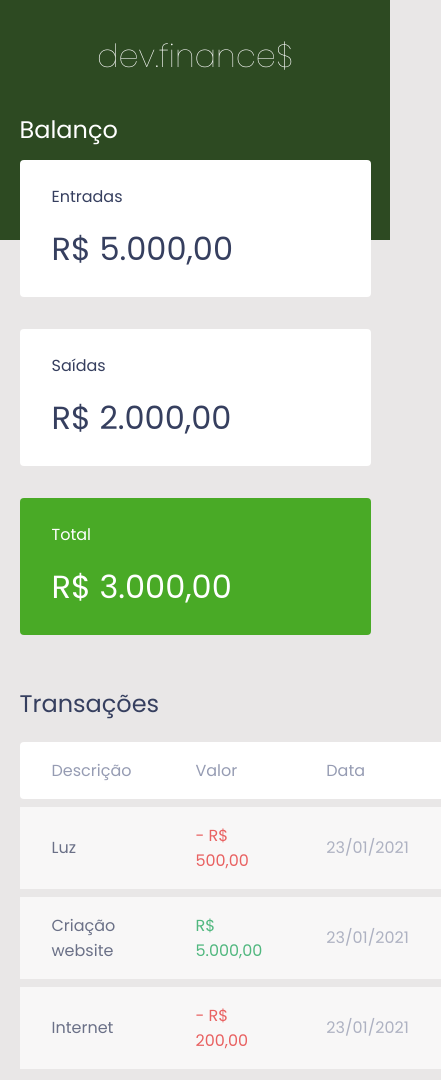
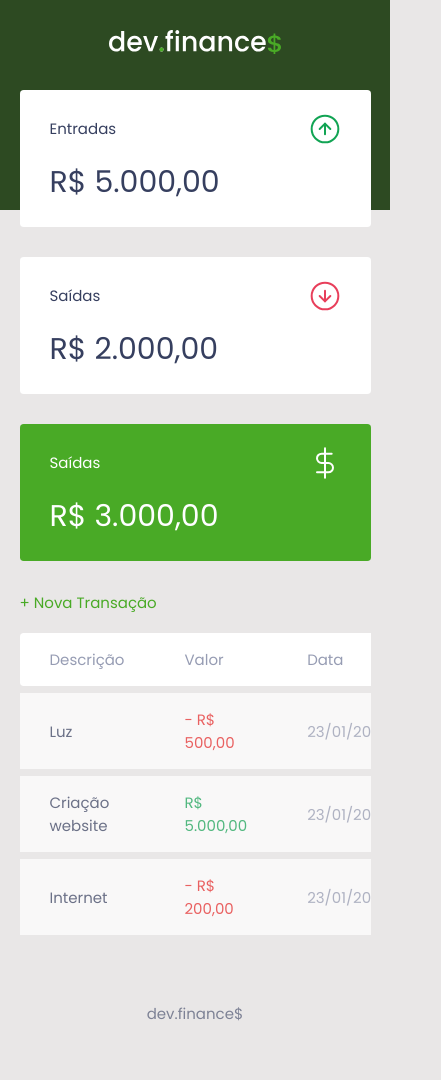
Before and after one commit to JNR23/devfinance-maratona-rockectseat, a plain HTML site: page index.html in a window 390 px wide. Shown: the top 1080 px of the page, 441 px wide, since content can reach past the window. After the commit the page ends 1055 px from the top, so only its background shows below. Drawn offline with Linux system fonts and the light colour scheme.

Commit message:
Refatorando estilização e responsividade

```diff
--- a/index.html
+++ b/index.html
@@ -15,31 +15,42 @@
 
 <body>
     <header>
-        <h1 id="logo">dev.finance$</h1>
+        <img src="./assets/logo.svg" alt="Logo Dev Finance">
     </header>
 
     <main class="container">
         <section id="balance">
-            <h2>Balanço</h2>
+            <h2 class="sr-only">Balanço</h2>
 
             <div class="card">
-                <h3>Entradas</h3>
+                <h3>
+                    <span>Entradas</span>
+                    <img src="./assets/income.svg" alt="Imagem de entradas">
+                </h3>
                 <p>R$ 5.000,00</p>
             </div>
 
             <div class="card">
-                <h3>Saídas</h3>
+                <h3>
+                    <span>Saídas</span>
+                    <img src="./assets/expense.svg" alt="Imagem de saídas">
+                </h3>
                 <p>R$ 2.000,00</p>
             </div>
 
             <div class="card total">
-                <h3>Total</h3>
+                <h3>
+                    <span>Saídas</span>
+                    <img src="./assets/total.svg" alt="Imagem de total">
+                </h3>
                 <p>R$ 3.000,00</p>
             </div>
         </section>
 
         <section id="transaction">
-            <h2>Transações</h2>
+            <h2 class="sr-only">Transações</h2>
+
+            <a href="#" class="button new">+ Nova Transação</a>
 
             <table id="data-table">
                 <thead>
@@ -47,6 +58,7 @@
                         <th>Descrição</th>
                         <th>Valor</th>
                         <th>Data</th>
+                        <th></th>
                     </tr>
                 </thead>
                 <tbody>
@@ -54,16 +66,25 @@
                         <td class="description">Luz</td>
                         <td class="expense">- R$ 500,00</td>
                         <td class="date">23/01/2021</td>
+                        <td>
+                            <img src="./assets/minus.svg" alt="Remover transação">
+                        </td>
                     </tr>
                     <tr>
                         <td class="description">Criação website</td>
                         <td class="income">R$ 5.000,00</td>
                         <td class="date">23/01/2021</td>
+                        <td>
+                            <img src="./assets/minus.svg" alt="Remover transação">
+                        </td>
                     </tr>
                     <tr>
                         <td class="description">Internet</td>
                         <td class="expense">- R$ 200,00</td>
                         <td class="date">23/01/2021</td>
+                        <td>
+                            <img src="./assets/minus.svg" alt="Remover transação">
+                        </td>
                     </tr>
                 </tbody>
             </table>
--- a/styles.css
+++ b/styles.css
@@ -6,6 +6,10 @@
     margin: 0;
     padding: 0;
     box-sizing: border-box;
+}
+
+html {
+    font-size: 93.75%;
 }
 
 body {
@@ -18,6 +22,18 @@ body {
     margin: auto;
 }
 
+.sr-only {
+    position: absolute;
+    width: 1px;
+    height: 1px;
+    padding: 0;
+    margin: -1px;
+    overflow: hidden;
+    clip: rect(0, 0, 0, 0);
+    white-space: nowrap;
+    border-width: 0;
+}
+
 /*** TITLES ***/
 
 h2 {
@@ -25,6 +41,22 @@ h2 {
     margin-bottom: 0.8rem;
     color: var(--dark-blue);
     font-weight: normal;
+}
+
+/*** LINKS & BUTTONS ***/
+
+a {
+    color: #49AA26;
+    text-decoration: none;
+}
+
+a:hover {
+    color: #3dd705;
+}
+
+.button.new {
+    display: inline-block;
+    margin-bottom: .8rem;
 }
 
 /*** HEADER ***/
@@ -51,7 +83,7 @@ header {
     margin-top: 0;
 }
 
-/*** FOOTER ***/
+/*** CARDS ***/
 
 .card {
     background: white;
@@ -64,6 +96,9 @@ header {
 .card h3 {
     font-weight: normal;
     font-size: 1rem;
+    display: flex;
+    align-items: center;
+    justify-content: space-between;
 }
 
 .card p {
@@ -79,6 +114,12 @@ header {
 
 /*** TABLE ***/
 
+#transaction {
+    display: block;
+    width: 100%;
+    overflow-x: auto;
+}
+
 #data-table {
     width: 100%;
     border-spacing: 0 0.5rem;
@@ -88,6 +129,11 @@ header {
 table thead tr th:first-child,
 table thead tr td:first-child {
     border-radius: 0.25rem 0 0 0.25rem;
+}
+
+table thead tr th:last-child,
+table thead tr td:last-child {
+    border-radius: 0 0.25rem 0.25rem 0;
 }
 
 table thead th {
@@ -130,3 +176,17 @@ footer {
     color: var(--dark-blue);
     opacity: 0.6;
 }
+
+/*** RESPONSIVE ***/
+
+@media (min-width: 800px) {
+    html {
+        font-size: 87.5%;
+    }
+
+    #balance {
+        display: grid;
+        grid-template-columns: repeat(3, 1fr);
+        gap: 2rem;
+    }
+}
```
Also changed, not shown: assets/expense.svg (added), assets/income.svg (added), assets/logo.svg (added), assets/minus.svg (added), assets/plus.svg (added), assets/total.svg (added), 1 other file.
